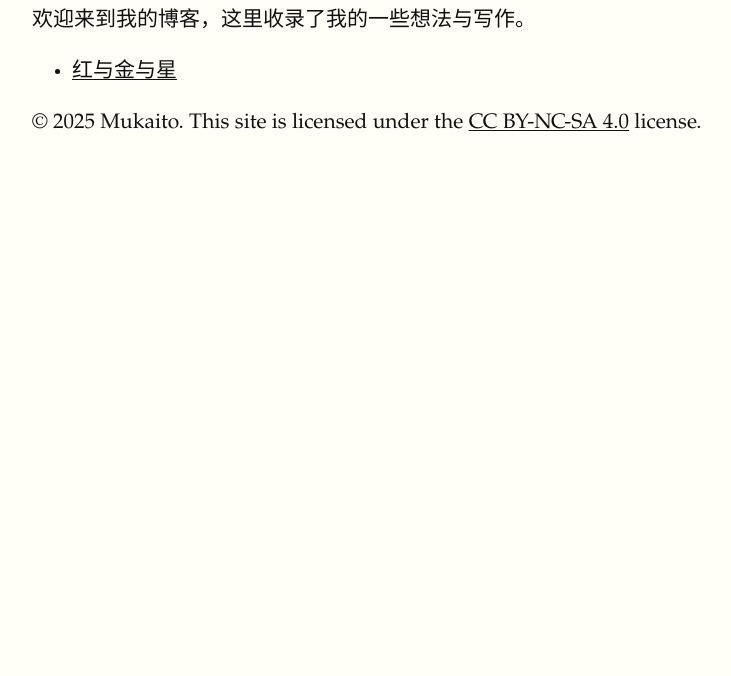
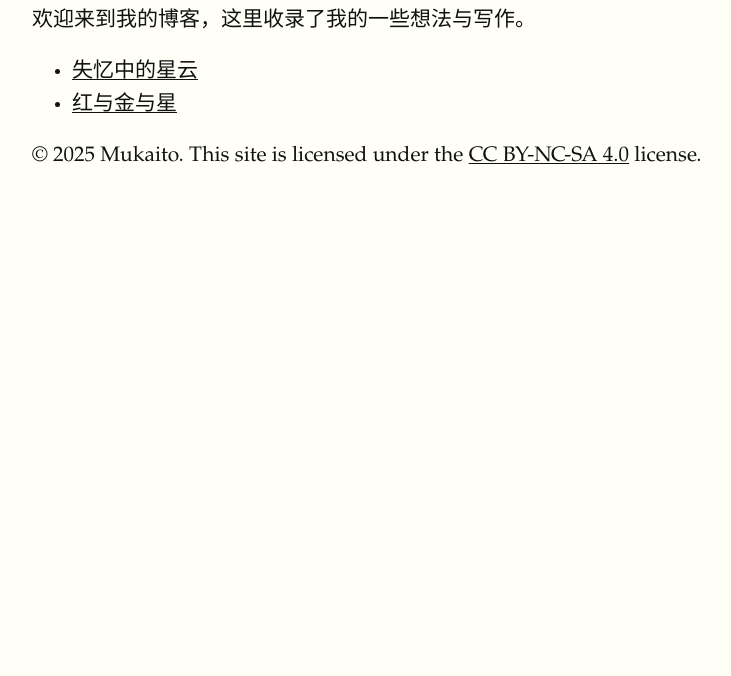
Before and after one commit to 773shark/773shark.github.io, a plain HTML site: page index.html in a window 1280 px wide. Shown: the part 124-800 px from the top of the page, without its empty margins (128-859 px from the left). Drawn offline with Linux system fonts and the light colour scheme; a web font is replaced by a local one.

Commit message:
Update index.html

```diff
--- a/index.html
+++ b/index.html
@@ -14,7 +14,9 @@
   <p>欢迎来到我的博客，这里收录了我的一些想法与写作。</p>
 
   <ul>
+    <li><a href="magellenic.html">失忆中的星云</a></li>
     <li><a href="flag.html">红与金与星</a></li>
+
   </ul>
 
   <footer>
```
